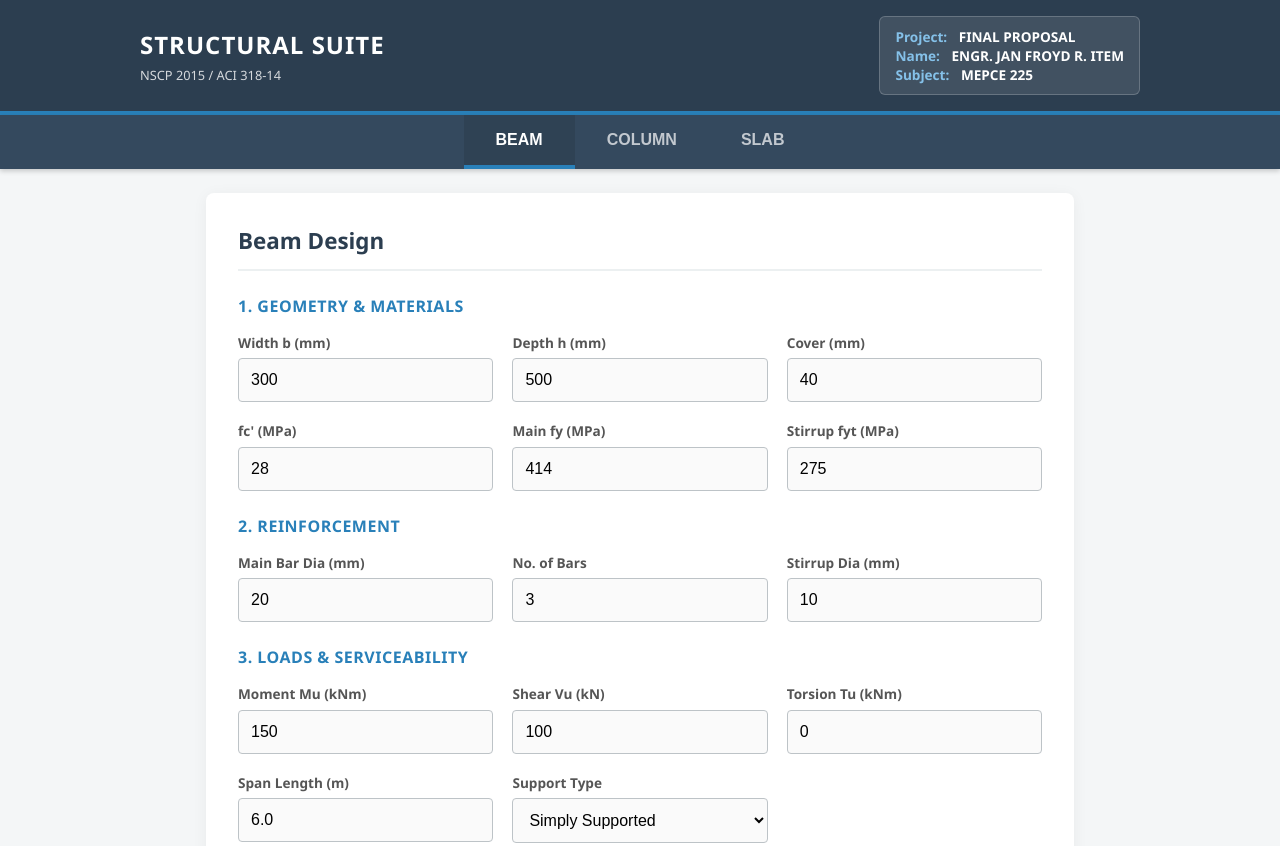
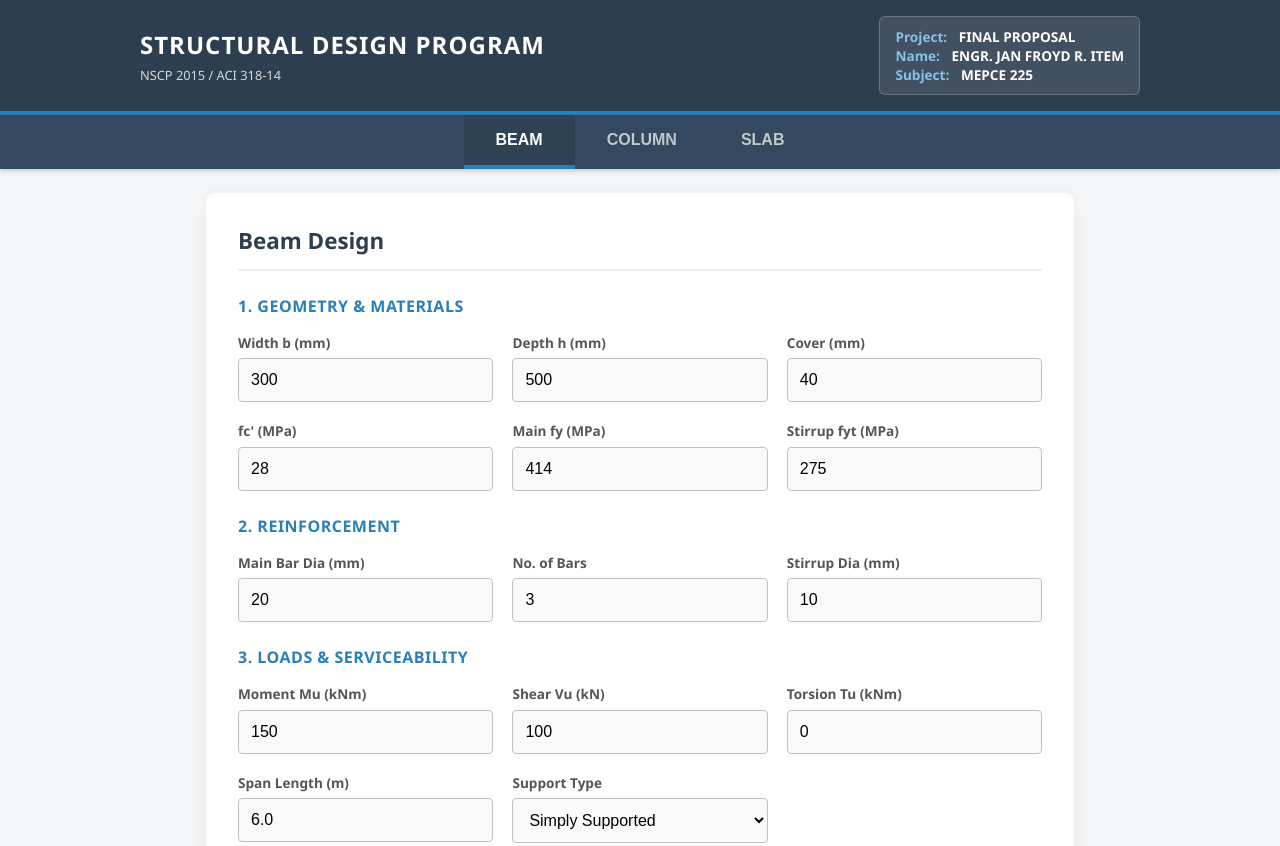
Before and after one commit to BlackFreud/MEPCE-Structural-Design, a plain HTML site: page index.html in a window 1280 px wide. Shown: the top 846 px of the page. Drawn offline with Linux system fonts and the light colour scheme.

Commit message:
Update print statement from 'STRUCTURAL SUITE' to 'STRUCTURAL DESIGN PROGRAM'

```diff
--- a/index.html
+++ b/index.html
@@ -211,7 +211,7 @@
 <header>
     <div class="header-content">
         <div>
-            <div class="app-title">STRUCTURAL SUITE</div>
+            <div class="app-title">STRUCTURAL DESIGN PROGRAM</div>
             <div class="app-subtitle">NSCP 2015 / ACI 318-14</div>
         </div>
         <div class="student-info">
```
